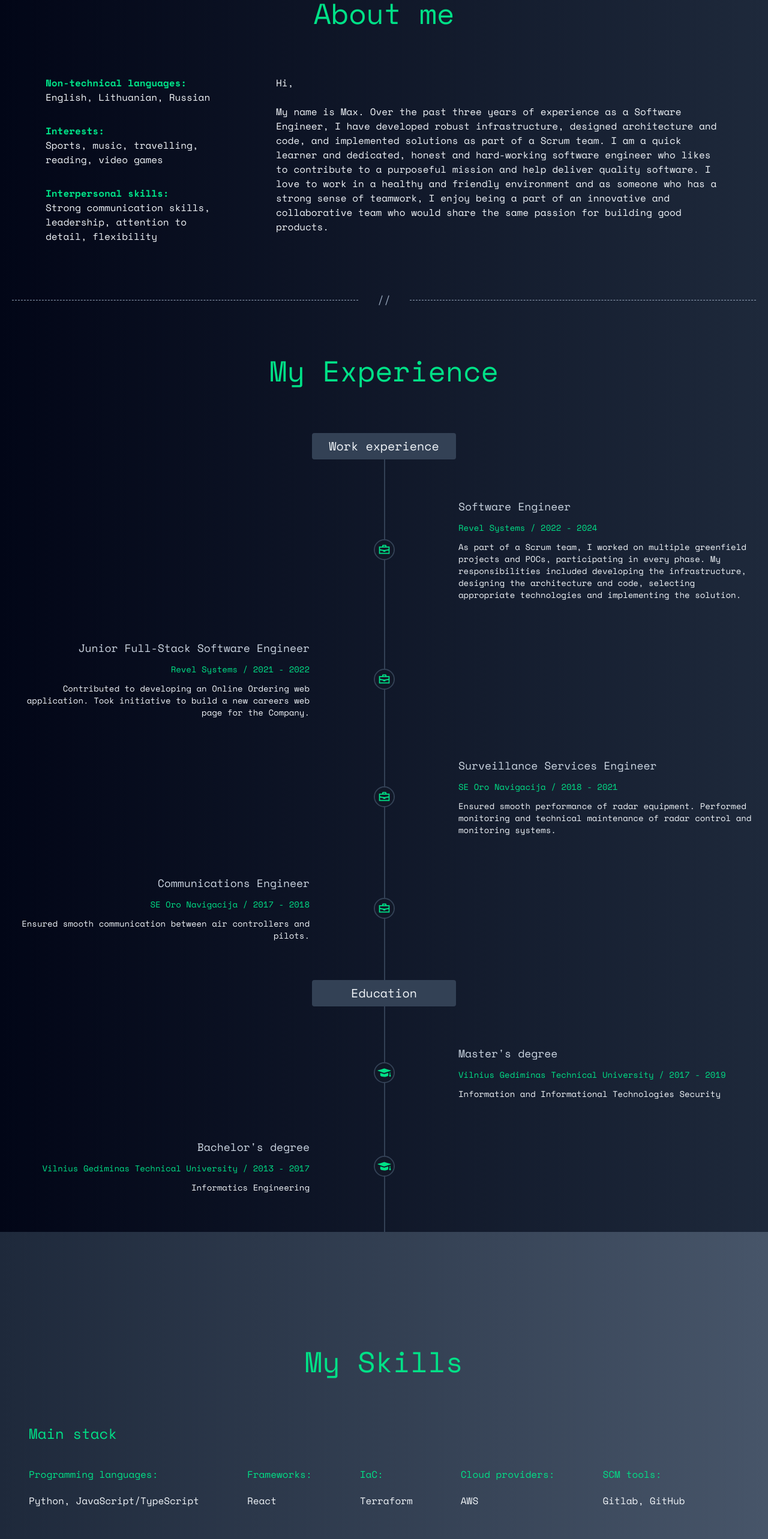
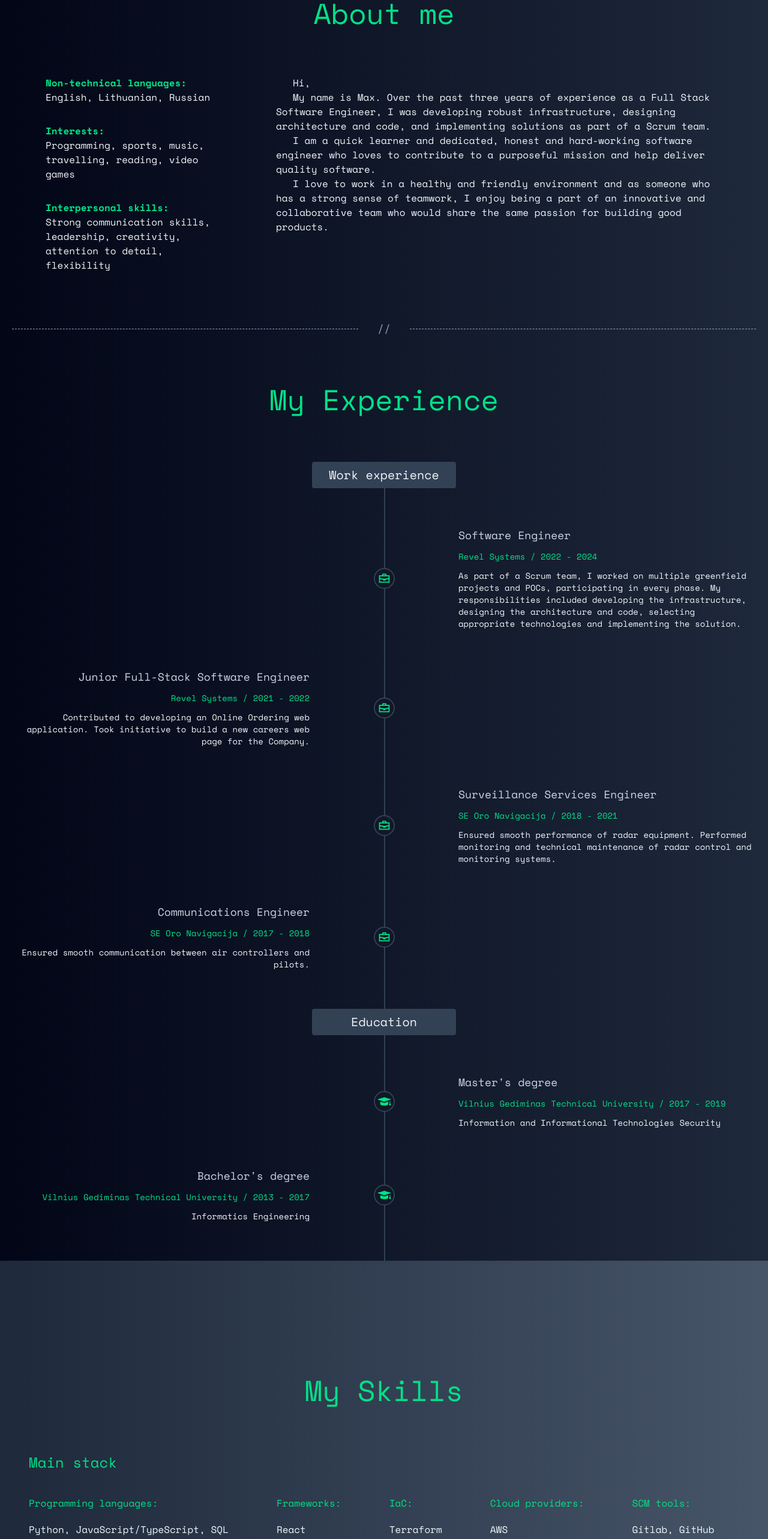
Before and after one commit to maxzkn/portfolio-website, a Next.js app: page / in a window 1280 px wide. Shown: the part 920-3486 px from the top of the page at 60% size. Built offline with nearby package versions, Linux system fonts and the light colour scheme.

Commit message:
updated CV

```diff
--- a/src/app/globals.css
+++ b/src/app/globals.css
@@ -44,4 +44,8 @@
   .divider {
     @apply flex-1 border-b border-dashed border-slate-400;
   }
+
+  .text-indent {
+    @apply indent-7;
+  }
 }
--- a/src/components/AboutMe.tsx
+++ b/src/components/AboutMe.tsx
@@ -22,27 +22,36 @@ export const AboutMe: FC = () => {
           </div>
           <div>
             <p className="font-bold text-accent">Interests:</p>
-            <p>Sports, music, travelling, reading, video games</p>
+            <p>Programming, sports, music, travelling, reading, video games</p>
           </div>
           <div>
             <p className="font-bold text-accent">Interpersonal skills:</p>
-            <p>Strong communication skills, leadership, attention to detail, flexibility</p>
+            <p>
+              Strong communication skills, leadership, creativity, attention to
+              detail, flexibility
+            </p>
           </div>
         </div>
-        <p>
-          Hi,
-          <br />
-          <br />
-          My name is Max. Over the past three years of experience as a Software
-          Engineer, I have developed robust infrastructure, designed
-          architecture and code, and implemented solutions as part of a Scrum
-          team. I am a quick learner and dedicated, honest and hard-working
-          software engineer who likes to contribute to a purposeful mission and
-          help deliver quality software. I love to work in a healthy and
-          friendly environment and as someone who has a strong sense of
-          teamwork, I enjoy being a part of an innovative and collaborative team
-          who would share the same passion for building good products.
-        </p>
+        <div>
+          <p className="text-indent">Hi,</p>
+          <p className="text-indent">
+            My name is Max. Over the past three years of experience as a Full
+            Stack Software Engineer, I was developing robust infrastructure,
+            designing architecture and code, and implementing solutions as part
+            of a Scrum team.
+          </p>
+          <p className="text-indent">
+            I am a quick learner and dedicated, honest and hard-working software
+            engineer who loves to contribute to a purposeful mission and help
+            deliver quality software.
+          </p>
+          <p className="text-indent">
+            I love to work in a healthy and friendly environment and as someone
+            who has a strong sense of teamwork, I enjoy being a part of an
+            innovative and collaborative team who would share the same passion
+            for building good products.
+          </p>
+        </div>
       </div>
     </section>
   );
--- a/src/components/Skills/constants.ts
+++ b/src/components/Skills/constants.ts
@@ -18,7 +18,7 @@ import firebaseIcon from "images/firebase.svg";
 export const mainStackItems: MainStackItemProps[] = [
   {
     title: "Programming languages:",
-    technologies: "Python, JavaScript/TypeScript",
+    technologies: "Python, JavaScript/TypeScript, SQL",
   },
   {
     title: "Frameworks:",
@@ -38,11 +38,13 @@ export const mainStackItems: MainStackItemProps[] = [
   },
   {
     title: "Software development processes:",
-    technologies: "CI/CD, Scrum, testing, pair programming, code review",
+    technologies:
+      "Agile (Scrum), SQA (CI/CD, automated testing, code review), application performance monitoring, pair programming",
   },
   {
     title: "Other:",
-    technologies: "HTML, CSS, SQL",
+    technologies:
+      "HTML & CSS (SASS), Git, Linux command line, Bash scripting, computer networking",
   },
 ];
 
```
Also changed, not shown: 1 other file (tests, documents, lock files or other folders).
